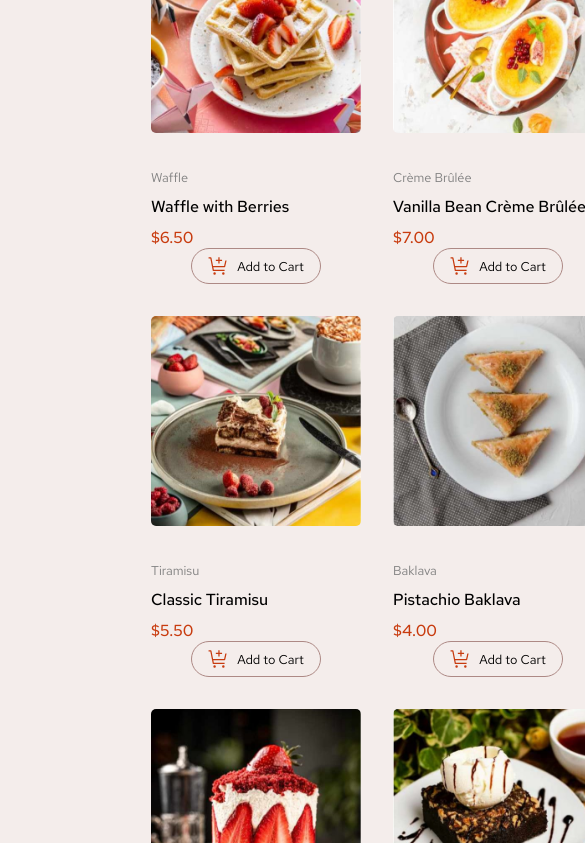
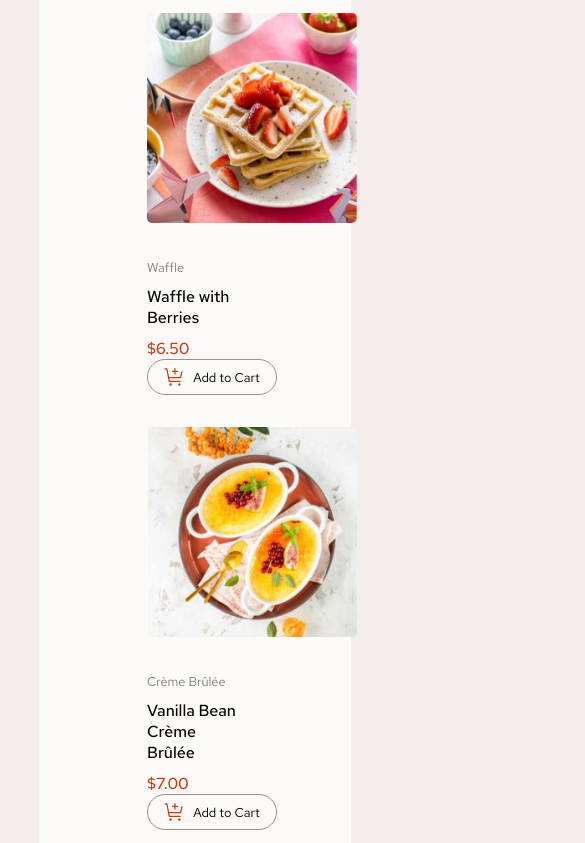
Before and after one commit to better-ethan/frontend-mentor-product-list, a plain HTML site: page index.html in a window 390 px wide. Shown: the part 168-1011 px from the top of the page, 585 px wide, since content can reach past the window. Drawn offline with Linux system fonts and the light colour scheme.

Commit message:
fix some bug

```diff
--- a/index.html
+++ b/index.html
@@ -26,13 +26,12 @@
         Desserts
       </h1>
       <div class="product-list">
-        <div class="product-row">
         <div class="product-item">
           <div class="product-image">
             <img src="./assets/images/image-waffle-desktop.jpg" alt="Waffle with Berries">
           </div>
           <div class="product-category">Waffle</div>
-            <div class="product-name">Waffle with Berries</div>
+          <p class="product-name">Waffle with Berries</p>
           <div class="product-price">6.50</div>
           <div class="product-action"><svg xmlns="http://www.w3.org/2000/svg" width="21" height="20" fill="none"
               viewBox="0 0 21 20">
@@ -48,7 +47,6 @@
               </defs>
             </svg> Add to Cart</div>
         </div>
-
         <div class="product-item">
           <div class="product-image">
             <img src="./assets/images/image-creme-brulee-desktop.jpg" alt="Vanilla Bean Crème Brûlée">
@@ -70,7 +68,6 @@
               </defs>
             </svg> Add to Cart</div>
         </div>
-
         <div class="product-item">
           <div class="product-image">
             <img src="./assets/images/image-macaron-desktop.jpg" alt="Macaron Mix of Five">
@@ -92,8 +89,6 @@
               </defs>
             </svg> Add to Cart</div>
         </div>
-        </div>
-        <div class="product-row">
         <div class="product-item">
           <div class="product-image">
             <img src="./assets/images/image-tiramisu-desktop.jpg" alt="Classic Tiramisu">
@@ -115,7 +110,6 @@
               </defs>
             </svg> Add to Cart </div>
         </div>
-
         <div class="product-item">
           <div class="product-image">
             <img src="./assets/images/image-baklava-desktop.jpg" alt="Pistachio Baklava">
@@ -137,7 +131,6 @@
               </defs>
             </svg> Add to Cart </div>
         </div>
-
         <div class="product-item">
           <div class="product-image">
             <img src="./assets/images/image-meringue-desktop.jpg" alt="Lemon Meringue Pie">
@@ -159,8 +152,6 @@
               </defs>
             </svg> Add to Cart </div>
         </div>
-        </div>
-        <div class="product-row">
         <div class="product-item">
           <div class="product-image">
             <img src="./assets/images/image-cake-desktop.jpg" alt="Red Velvet Cake">
@@ -182,7 +173,6 @@
               </defs>
             </svg> Add to Cart </div>
         </div>
-
         <div class="product-item">
           <div class="product-image">
             <img src="./assets/images/image-brownie-desktop.jpg" alt="Salted Caramel Brownie">
@@ -204,7 +194,6 @@
               </defs>
             </svg> Add to Cart </div>
         </div>
-
         <div class="product-item">
           <div class="product-image">
             <img src="./assets/images/image-panna-cotta-desktop.jpg" alt="Vanilla Panna Cotta">
@@ -228,7 +217,6 @@
         </div>
       </div>
     </div>
-    </div>
     <div class="cart">
       <p>Your Cart (<!-- Quantity -->)</p>
 
--- a/style.css
+++ b/style.css
@@ -19,14 +19,14 @@ body {
   justify-content: center;
   align-items: center;
   font-size: 16px;
-  padding: 0 120px;
 }
 
 .main {
   display: flex;
-  background-color: var(--Rose-100);
-  width: 80%;
-  margin: 0 auto;
+  background-color: var(--Rose-50);
+  max-width: 80vw;
+  margin: 20px auto;
+  padding: 70px 92px 0 92px;
 
   font-family: "Red Hat Text", sans-serif;
   font-optical-sizing: auto;
@@ -38,14 +38,29 @@ body {
   padding: 1rem;
 }
 
-.product-row {
+.product-list {
   display: flex;
+  justify-content: space-between;
+  flex-wrap: wrap;
   width: 100%;
 }
 
 .product-item {
-  width: calc(100% / 3);
   padding: 1rem;
+}
+
+@media screen and (max-width: 768px) {
+  .main {
+    flex-direction: column;
+  }
+
+  .product-row {
+    flex-direction: column;
+  }
+
+  .product-item {
+    width: 100%;
+  }
 }
 
 .product-image {
```
Lines whose indentation alone changed are shown as unchanged.
